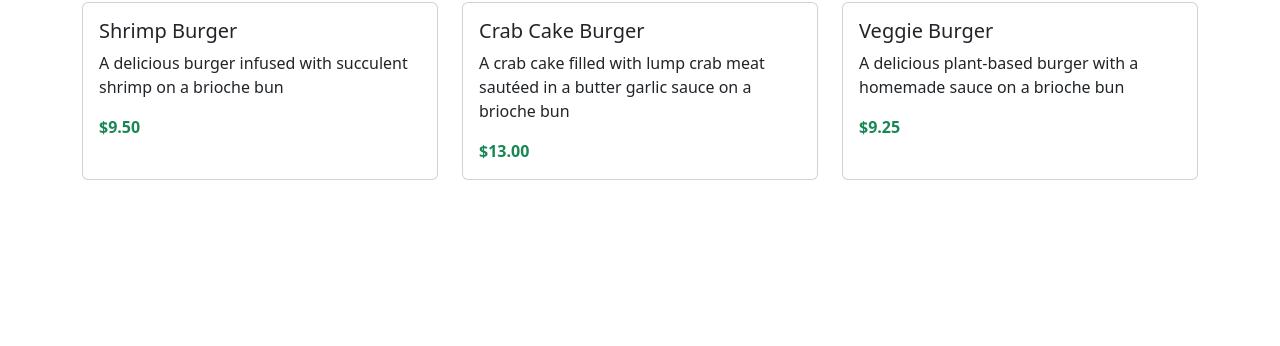
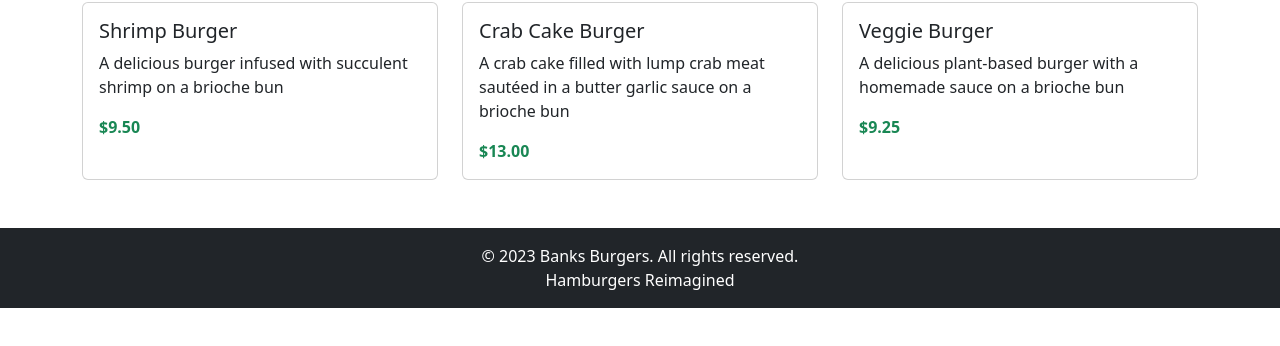
Before and after one commit to Ijbanks/food-truck-site, a plain HTML site: page index.html in a window 1280 px wide. Shown: the part 374-720 px from the top of the page. Drawn offline with nearby package versions, Linux system fonts and the light colour scheme.

Commit message:
Add footer

```diff
--- a/index.html
+++ b/index.html
@@ -53,5 +53,10 @@
             </div>
         </section>
     </main>
+
+    <footer class="bg-dark text-white text-center py-3">
+        <p class="mb-0"> &copy; 2023 Banks Burgers. All rights reserved. </p>
+        <p class="mb-0"> Hamburgers Reimagined </p>
+    </footer>
 </body>
 </html>
```
